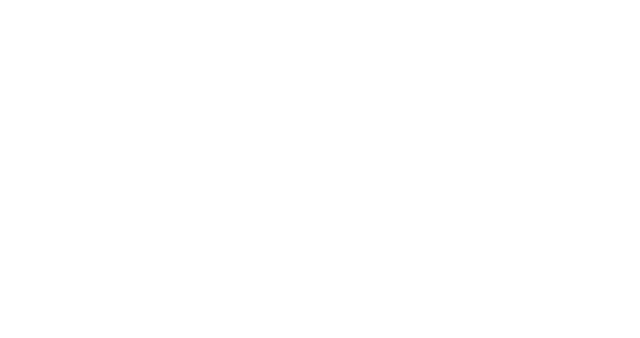
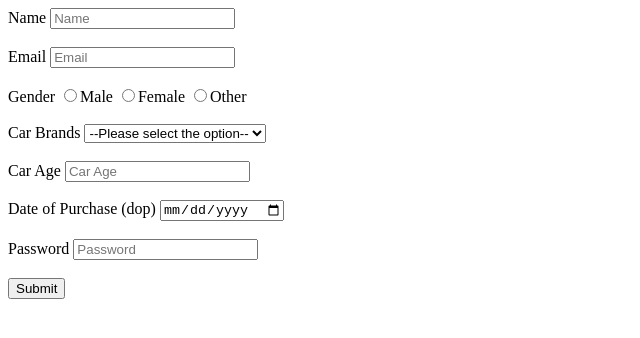
Before and after one commit to acciojob/car-insurance-form-vivesh-kumar, a website: page main.html in a window 1280 px wide. Shown: the whole page, without its empty margins (0-640 px from the left). Drawn offline with Linux system fonts and the light colour scheme.

Commit message:
created a submission

```diff
--- a/main.html
+++ b/main.html
@@ -8,6 +8,83 @@
 
 <body>
 	<!-- the entire body must be written by student -->
+
+	<!-- Car Insurance Registration Form------------- -->
+	<div class="form_container">
+		<form action="/sumit" method="post">
+			<!-- ----Name section-------- -->
+
+			<div class="form_group">
+				<label for ="name">Name</label>
+				<input id="name" type="text" placeholder="Name" required>
+			</div>
+			<br>
+
+			<!-- ------Email section----------- -->
+
+			<div class="form_group">
+				<label for ="email">Email</label>
+				<input id="email" type="email" placeholder="Email" required>
+			</div>
+			<br>
+
+			<!-- ------Gender section-------- -->
+
+			<div class="form_group">
+				<label for ="gender">Gender</label>
+				<input id="gender_m" type="radio" name="gender" required>Male
+				<input id="gender_f" type="radio" name="gender" required>Female
+				<input id="other" type="radio" name="gender" required>Other
+			</div>
+			<br>
+
+			<!-- -------Car Brands------------ -->
+
+			<div class="form_group">
+				<label for ="cars">Car Brands</label>
+				<select id ="cars">
+					<option>--Please select the option--</option>
+					<option>BMW</option>
+					<option>Audi</option>
+					<option>Mercedez</option>
+
+				</select>
+			</div>
+			<br>
+
+			<!-- -----Car Age------------- -->
+
+			<div class="form_group">
+				<label for ="carage">Car Age</label>
+				<input id="carage" type="number" placeholder="Car Age" required>
+			</div>
+			<br>
+
+			<!-- ------Date of purchase-------- -->
+
+			<div class="form_group">
+				<label for ="dop">Date of Purchase (dop)</label>
+				<input id="dop" type="date" required>
+			</div>
+			<br>
+
+			<!-- -------Password---------- -->
+
+			<div class="form_group">
+				<label for ="password">Password</label>
+				<input id="password" type="password" placeholder="Password" required>
+			</div>
+			<br>
+
+			<!-- -------Button section---------------------- -->
+
+
+			<button id="button" type="submit" value="submit">Submit</button>
+
+
+
+		</form>
+	</div>
     <script type="text/javascript" src="./script.js">
 </script>
 
```
